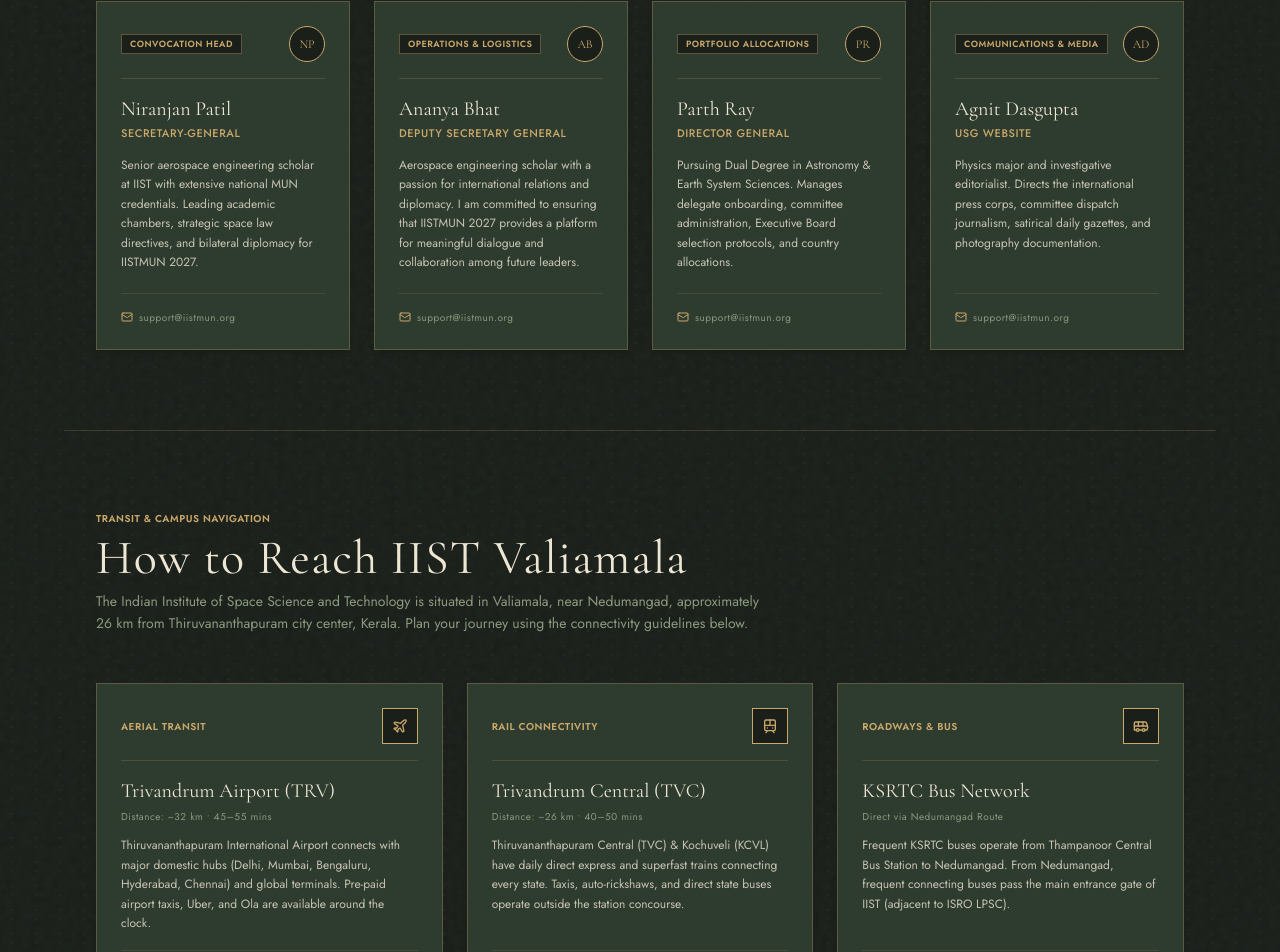
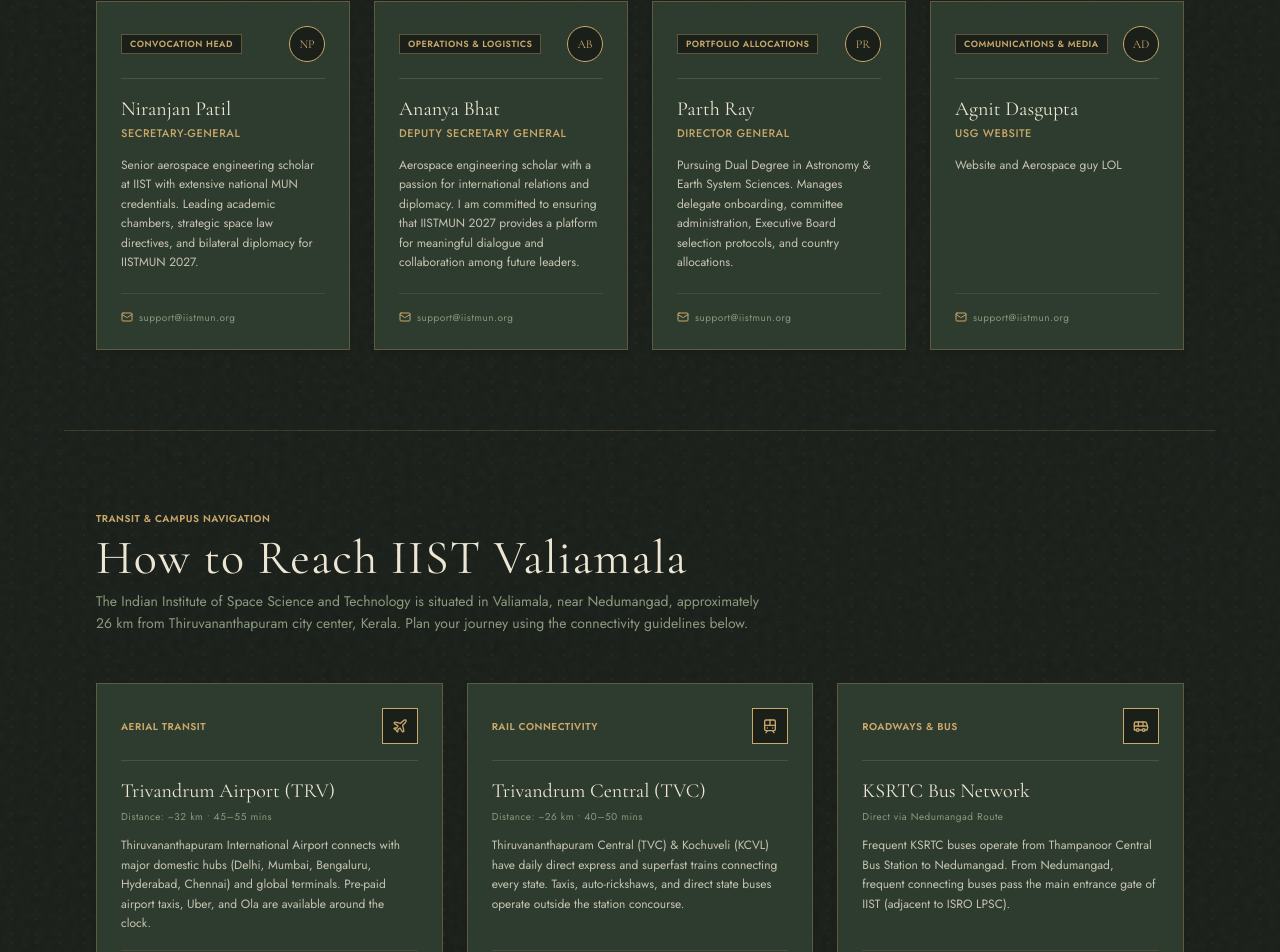
Before and after one commit to agnit-dasgupta/IISTMUN2k26, a React (Vite) app: page / in a window 1280 px wide. Shown: the part 1982-2934 px from the top of the page. Built offline with nearby package versions, Linux system fonts and the light colour scheme; no server answers; the database is empty.

Commit message:
chore(secretariat): update bio for Agnit Dasgupta

```diff
--- a/src/components/Home.tsx
+++ b/src/components/Home.tsx
@@ -143,7 +143,7 @@
       initials: "AD",
       designation: "USG Website",
       roleBadge: "Communications & Media",
-      bio: "Physics major and investigative editorialist. Directs the international press corps, committee dispatch journalism, satirical daily gazettes, and photography documentation.",
+      bio: "Website and Aerospace guy LOL",
       email: "support@iistmun.org"
     }
   ];
--- a/src/data.ts
+++ b/src/data.ts
@@ -90,7 +90,7 @@
     id: "usg-website",
     name: "Agnit Dasgupta",
     designation: "USG Website",
-    bio: "Aerospace and website guy LOL. Directs the international press corps, committee dispatch journalism, satirical daily gazettes, and photography documentation.",
+    bio: "Website and Aerospace guy LOL",
     email: "support@iistmun.org"
   }
 ];
```
